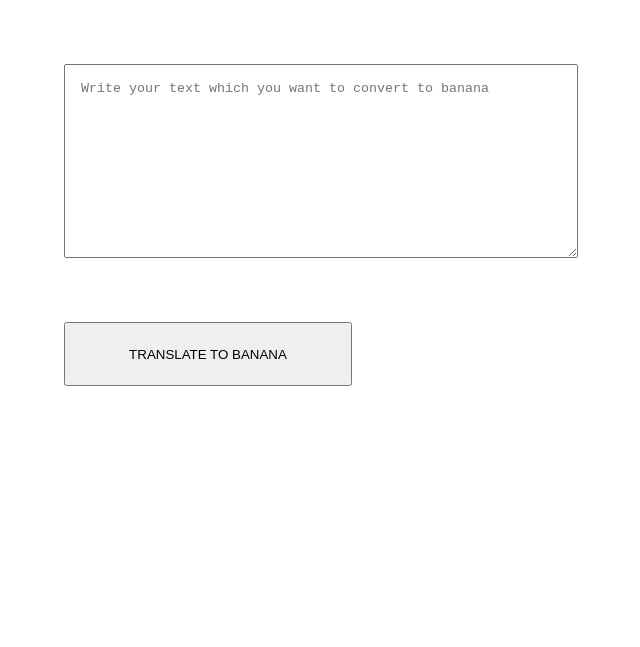
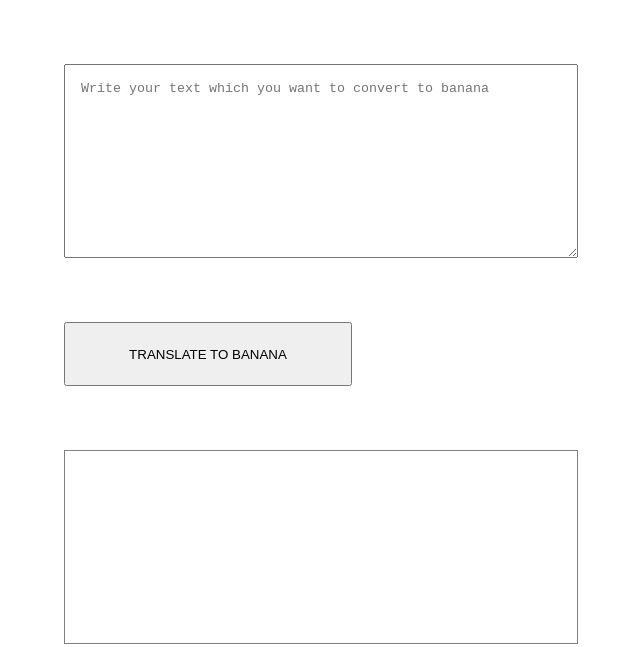
Before and after one commit to BratiPradhan/neogcamp-banana-speak, a plain HTML site: page index.html in a window 1280 px wide. Shown: the whole page, without its empty margins (276-916 px from the left). Drawn offline with Linux system fonts and the light colour scheme.

Commit message:
feat: wired output div

```diff
--- a/app.js
+++ b/app.js
@@ -1,10 +1,10 @@
 var btnTranslate = document.querySelector('#btn-translate');
 var txtInput = document.querySelector('#txt-input');
+var outputDiv = document.querySelector('#output-div')
 
 const clickHandler = () => {
     var inputValue = txtInput.value;
-    console.log('Clicked');
-    console.log(inputValue);
+    outputDiv.innerText = inputValue
 }
 
 btnTranslate.addEventListener('click', clickHandler);
--- a/index.html
+++ b/index.html
@@ -12,6 +12,8 @@
 
     <button id="btn-translate">TRANSLATE TO BANANA</button>
 
+    <div id="output-div"></div>
+
     <script src="app.js" type="text/javascript"></script>
 </body>
 </html>
--- a/style.css
+++ b/style.css
@@ -19,3 +19,11 @@ body {
     width: 48%;
     height: 8vh;
 }
+
+#output-div {
+    width: 80%;
+    border: 1px solid gray;
+    height: 20vh;
+    margin: 4rem 0rem;
+    padding: 1rem;
+}
```
